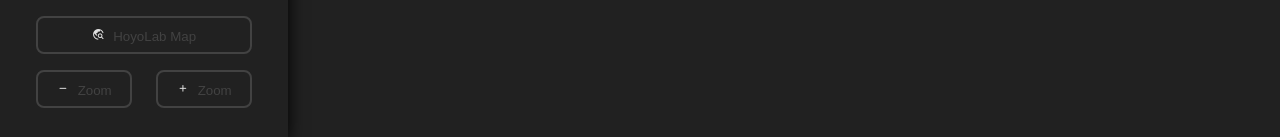
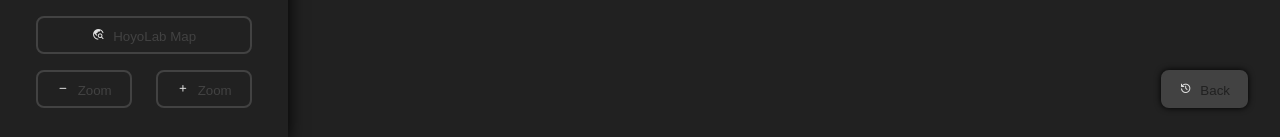
Before and after one commit to SuspiciousPoptarts/akasha, an Electron app: page pages/wikiwrapper.html in a window 1280 px wide. Shown: the part 660-797 px from the top of the page. Drawn offline with nearby package versions, Linux system fonts and the light colour scheme.

Commit message:
history button

```diff
--- a/pages/wikiwrapper.html
+++ b/pages/wikiwrapper.html
@@ -21,6 +21,11 @@
     </div>
 </div>
 
+<!-- UNDO SEARCH BUTTON -->
+<div class="anchor no-right margin-r16 z-99">
+    <button id="history" class="opacity-0p5" variant="solid"><span class="default-color icon padding-r8">&#xe889;</span>Back</button>
+</div>
+
 <div class="iframe-wrapper">
     <iframe src="" frameborder="0" class="wiki-window" id="info-panel"></iframe>
 </div>
```
